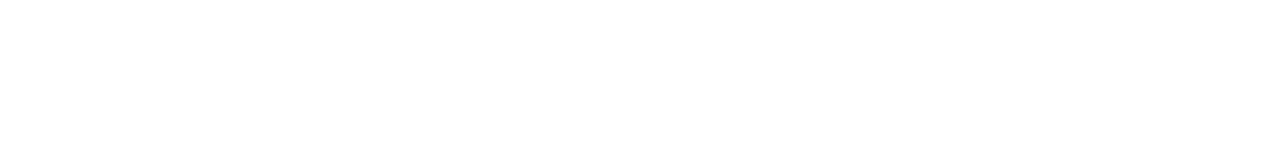
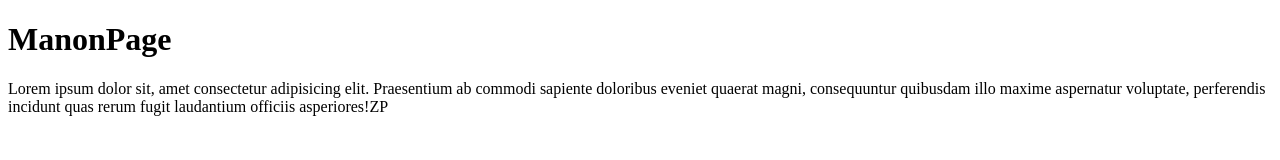
Before and after one commit to ManonDervieux/ManonPage, a plain HTML site: page index.html in a window 1280 px wide. Drawn offline with Linux system fonts and the light colour scheme.

Commit message:
deux début

```diff
--- a/index.html
+++ b/index.html
@@ -7,6 +7,7 @@
     <title>ManonPage</title>
 </head>
 <body>
-
+    <h1>ManonPage</h1>
+    <p>Lorem ipsum dolor sit, amet consectetur adipisicing elit. Praesentium ab commodi sapiente doloribus eveniet quaerat magni, consequuntur quibusdam illo maxime aspernatur voluptate, perferendis incidunt quas rerum fugit laudantium officiis asperiores!ZP</p>
 </body>
 </html>
```
